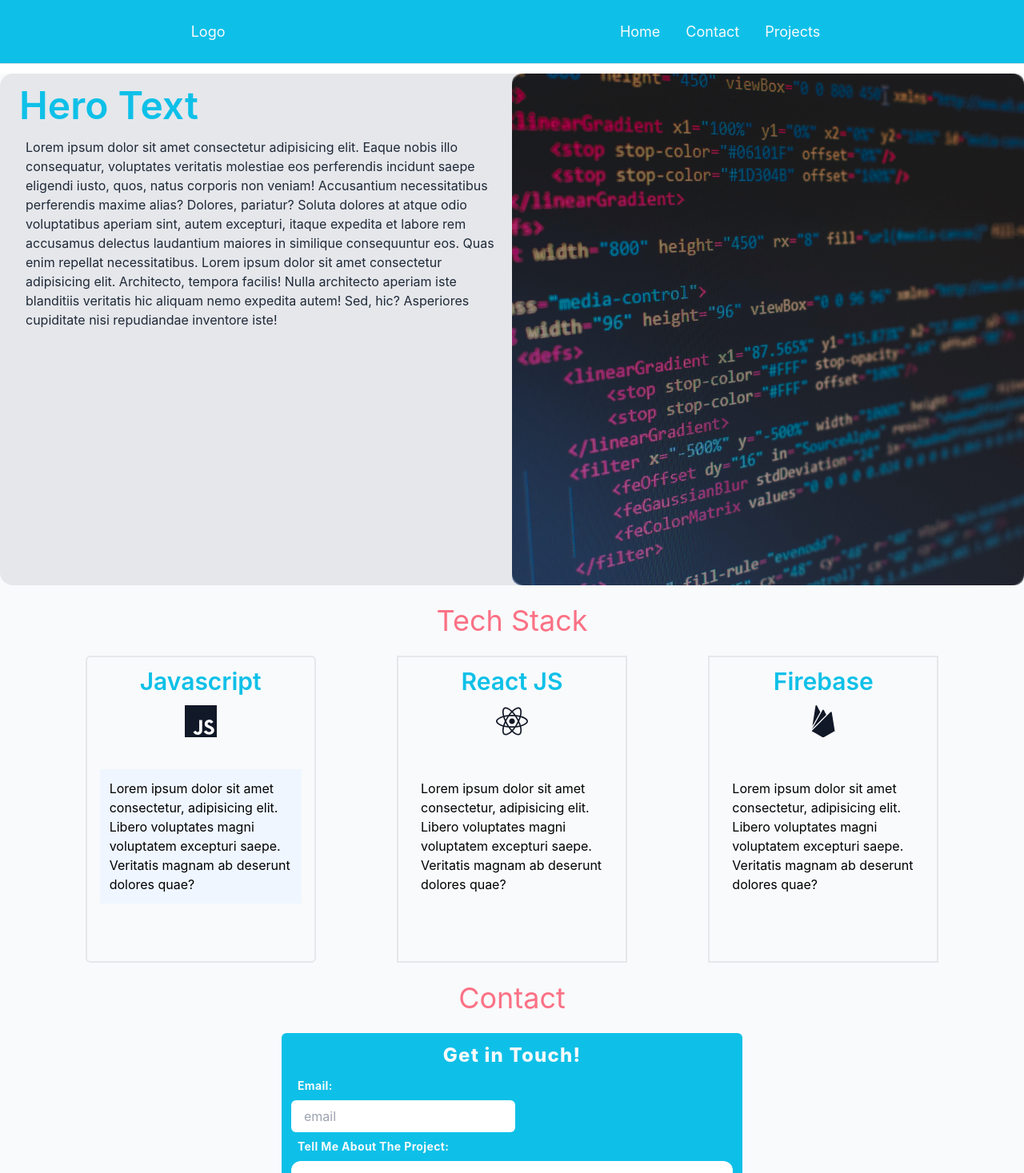
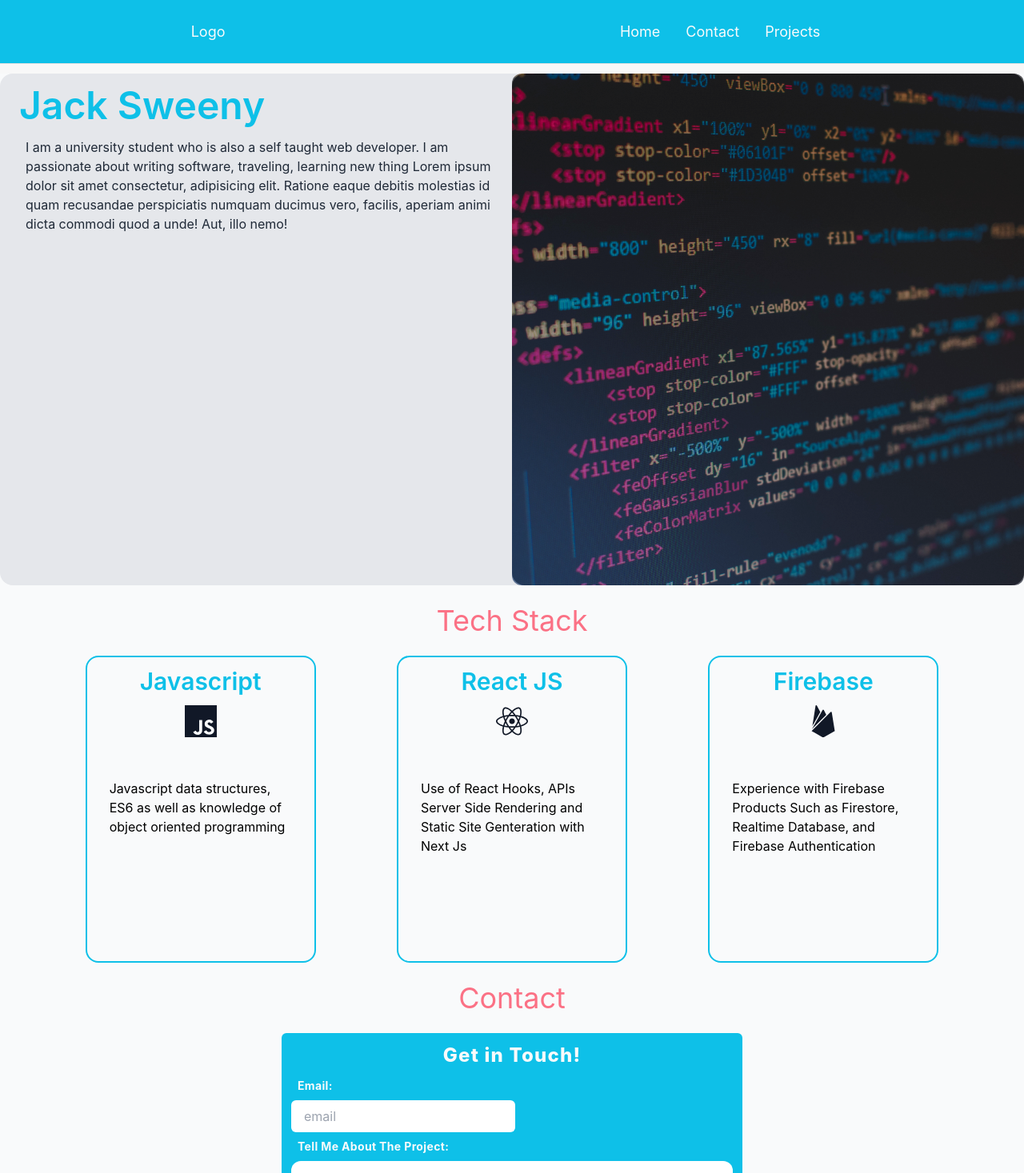
Before and after one commit to jswe3ny/next-portfolio, a Next.js app: page / in a window 1280 px wide. Shown: the top 1467 px of the page at 80% size. Built offline with nearby package versions, Linux system fonts and the light colour scheme.

Commit message:
next commit

```diff
--- a/components/Navbar.js
+++ b/components/Navbar.js
@@ -1,16 +1,47 @@
 import Link from "next/link";
 import { MenuIcon } from '@heroicons/react/solid';
-import { useState } from "react";
+import { useEffect, useRef, useState } from "react";
+
 
 const Navbar = () => {
 
   const [menu, setMenu] = useState(false);
     const toggleMenu = () => setMenu(!menu)
+
+    // let menuRef = useRef();
+    const ref = useRef();
+
+
+
+    // const  useClickOutside = (ref, handler) =>{
+    //   useEffect(() => {
+    //    const listener = (event) => {
+    //     if(!ref.current || ref.current.contains(event.target)) {
+    //       return;
+    //     }
+
+    //     handler(event);
+    //    };
+    //    document.addEventListener("mousedown", listener);
+    //    document.addEventListener("touchstart", listener);
+
+    //    return () => {
+    //     document.removeEventListener("mousedown", listener);
+    //     document.removeEventListener("touchstart", listener);
+    //    }
+    //   },
+    //   [ref,handler]);
+
+    // }
+
+    // useClickOutside(ref, () => setMenu(false));
+
+
     // console.log(menu)
     return (
       <div className="header bg-primary">
         <div className="logo text-gray-50 text-lg">Logo</div>
-        <nav  className= { menu ? "link-list-toggle absolute w-full md:top-0 md:relative md:flex md:w-auto md:h-full md:align-middle md:transition-none": "link-list absolute w-full md:top-0 md:relative md:flex md:w-auto md:h-full md:align-middle md:transition-none md:justify-center"}>
+        <nav ref={ref} className= { menu ? "link-list-toggle absolute w-full md:top-0 md:relative md:flex md:w-auto md:h-full md:align-middle md:transition-none": "link-list absolute w-full md:top-0 md:relative md:flex md:w-auto md:h-full md:align-middle md:transition-none md:justify-center"}>
           <Link href={"/"}>
             <a className=" bg-primary nav-link block text-lg py-3 text-center px-4 text-gray-50 hover:bg-secondary hover:text-white">Home</a>
           </Link>
@@ -21,7 +52,7 @@ const Navbar = () => {
             <a className= "bg-primary nav-link block text-lg py-3 text-center px-4 text-gray-50 hover:bg-secondary hover:text-white">Projects</a>
           </Link>
         </nav>
-        <MenuIcon onClick={toggleMenu} className=" text-stone-50 h-8 w-8 cursor-pointer z-10 md:hidden" />
+        <MenuIcon id="toggleButton" onClick={toggleMenu} className=" text-stone-50 h-8 w-8 cursor-pointer z-10 md:hidden" />
 
       </div>
     );
--- a/pages/index.js
+++ b/pages/index.js
@@ -1,12 +1,9 @@
 
 import Image from 'next/image'
-import { useState } from 'react'
-import {useForm} from '@formspree/react';
-import styles from '../styles/Home.module.css';
 
 import{ FaReact, FaCss3Alt, FaHtml5 } from 'react-icons/fa';
 import {SiJavascript, SiFirebase} from'react-icons/si'
-import {IoLogoJavascript} from 'react-icons'
+
 import ContactForm from '../components/ContactForm';
 
 export default function Home() {
@@ -15,8 +12,8 @@ export default function Home() {
     <div className="mx-auto my-3 bg-gray-50">
         <div className='hero bg-gray-200 py-1  rounded-2xl md:grid grid-cols-2 max-w-7xl mx-auto md:py-0 '>
             <div className="hero-text mb-0">
-              <h2 className="text-5xl px-6 py-4 text-primary font-semibold"> Hero Text</h2>
-              <p className='mx-4 mt-0 pl-4 text-gray-800'>Lorem ipsum dolor sit amet consectetur adipisicing elit. Eaque nobis illo consequatur, voluptates veritatis molestiae eos perferendis incidunt saepe eligendi iusto, quos, natus corporis non veniam! Accusantium necessitatibus perferendis maxime alias? Dolores, pariatur? Soluta dolores at atque odio voluptatibus aperiam sint, autem excepturi, itaque expedita et labore rem accusamus delectus laudantium maiores in similique consequuntur eos. Quas enim repellat necessitatibus.  Lorem ipsum dolor sit amet consectetur adipisicing elit. Architecto, tempora facilis! Nulla architecto aperiam iste blanditiis veritatis hic aliquam nemo expedita autem! Sed, hic? Asperiores cupiditate nisi repudiandae inventore iste!</p>
+              <h2 className="text-5xl px-6 py-4 text-primary font-semibold">Jack Sweeny</h2>
+              <p className='mx-4 mt-0 pl-4 text-gray-800'>I am a university student who is also a self taught web developer. I am passionate about writing software, traveling, learning new thing Lorem ipsum dolor sit amet consectetur, adipisicing elit. Ratione eaque debitis molestias id quam recusandae perspiciatis numquam ducimus vero, facilis, aperiam animi dicta commodi quod a unde! Aut, illo nemo!</p>
             </div>
 
             <div className="flex bg-black max-h-min mx-3 my-4 rounded-2xl md:grid md:mx-0 md:my-0 md:align-baseline md:object-cover">
@@ -32,28 +29,28 @@ export default function Home() {
 
         <h2 className='text-center text-4xl text-rose-400 my-6'>Tech Stack</h2>
         <div className="max-w-6xl flex-col items-center md:grid md:grid-cols-3 md:justify-items-center mx-auto gap-x-4 my-4">
-          <div className="card bg-gray-50 mx-auto w-80 my-4 border-2  rounded-md md:w-auto md:mx-4 md:my-0 h-96 lg:w-72">
+          <div className="card bg-gray-50 mx-auto w-80 my-4 border-2 rounded-2xl md:w-auto md:mx-4 md:my-0 h-96 lg:w-72">
             <h3 className='text-3xl text-primary my-3 font-semibold text-center'>Javascript</h3>
             <div className='flex justify-center'>
               {/* <FaHtml5 className='h-10 w-6 text-gray-900 mx-1' />
               <FaCss3Alt className='h-10 w-6 text-gray-900 ' /> */}
               <SiJavascript className='h-10 w-10 text-gray-900 mx-1' />
             </div>
-            <p className='mx-4 my-10 p-3 bg-blue-50'>Lorem ipsum dolor sit amet consectetur, adipisicing elit. Libero voluptates magni voluptatem excepturi saepe. Veritatis magnam ab deserunt dolores quae?</p>
+            <p className='mx-4 my-10 p-3'>Javascript data structures, ES6 as well as knowledge of object oriented programming</p>
           </div>
-          <div className="card bg-gray-50 mx-auto w-80 my-4  border-2 md:w-auto md:mx-4 md:my-0 h-96 lg:w-72">
+          <div className="card rounded-2xl bg-gray-50 mx-auto w-80 my-4  border-red-500 md:w-auto md:mx-4 md:my-0 h-96 lg:w-72">
             <h3 className='text-3xl text-primary my-3 font-semibold text-center'>React JS</h3>
             <div>
               <FaReact className='h-10 w-10 text-gray-900 mx-auto' />
             </div>
-            <p className='mx-4 my-10 p-3'>Lorem ipsum dolor sit amet consectetur, adipisicing elit. Libero voluptates magni voluptatem excepturi saepe. Veritatis magnam ab deserunt dolores quae?</p>
+            <p className='mx-4 my-10 p-3'>Use of React Hooks, APIs Server Side Rendering and Static Site Genteration with Next Js</p>
           </div>
-          <div className="card mx-auto w-80 my-4  border-2 md:w-auto md:mx-4 md:my-0 h-96 lg:w-72">
+          <div className="card rounded-2xl mx-auto w-80 my-4  border-2 md:w-auto md:mx-4 md:my-0 h-96 lg:w-72">
             <h3 className='text-3xl text-primary my-3 font-semibold text-center'>Firebase</h3>
             <div>
               <SiFirebase className='h-10 w-10 text-gray-900 mx-auto' />
             </div>
-            <p className='mx-4 my-10 p-3'>Lorem ipsum dolor sit amet consectetur, adipisicing elit. Libero voluptates magni voluptatem excepturi saepe. Veritatis magnam ab deserunt dolores quae?</p>
+            <p className='mx-4 my-10 p-3'>Experience with Firebase Products Such as Firestore, Realtime Database, and Firebase Authentication</p>
           </div>
         </div>
 
--- a/styles/globals.css
+++ b/styles/globals.css
@@ -7,8 +7,10 @@ html,
 body {
   padding: 0;
   margin: 0;
+  background: #f8f8f8;
   font-family: -apple-system, BlinkMacSystemFont, Segoe UI, Roboto, Oxygen,
     Ubuntu, Cantarell, Fira Sans, Droid Sans, Helvetica Neue, sans-serif;
+
 }
 
 a {
@@ -43,7 +45,7 @@ a {
   .link-list{
     z-index: 1;
     top: 80px;
-    opacity: 0;
+    display: none;
 
   }
 
@@ -72,6 +74,9 @@ a {
   transition: .3s;
 }
 
+.card{
+  border: 2px solid #0ec0e8;
+}
 
 
 .footer{
```
